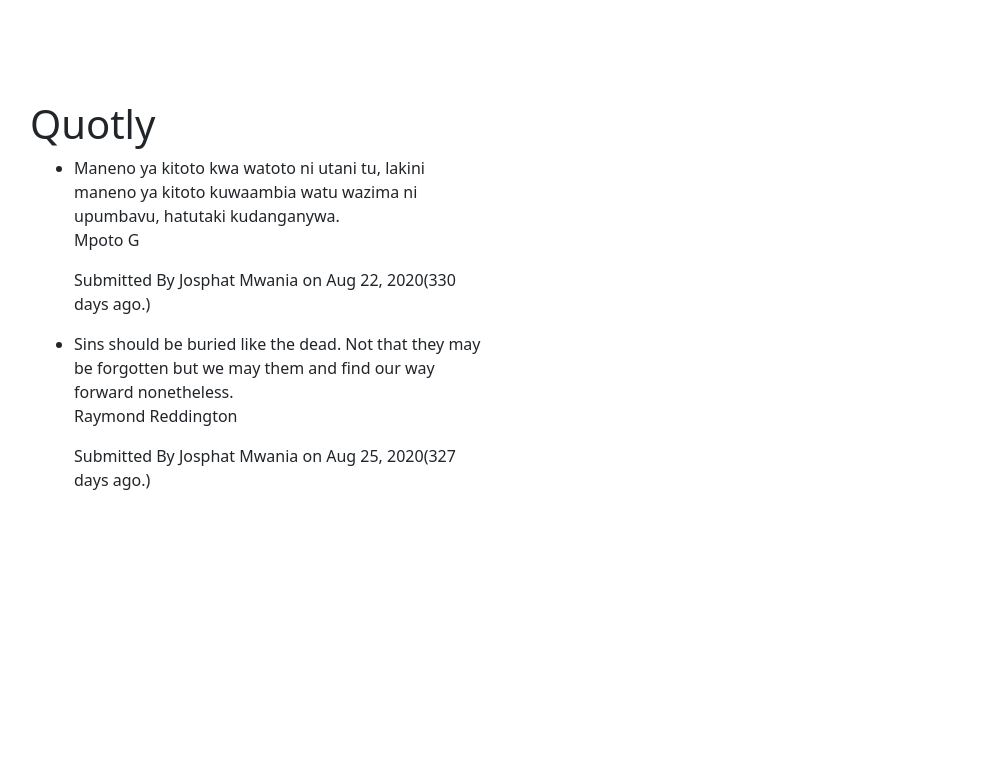
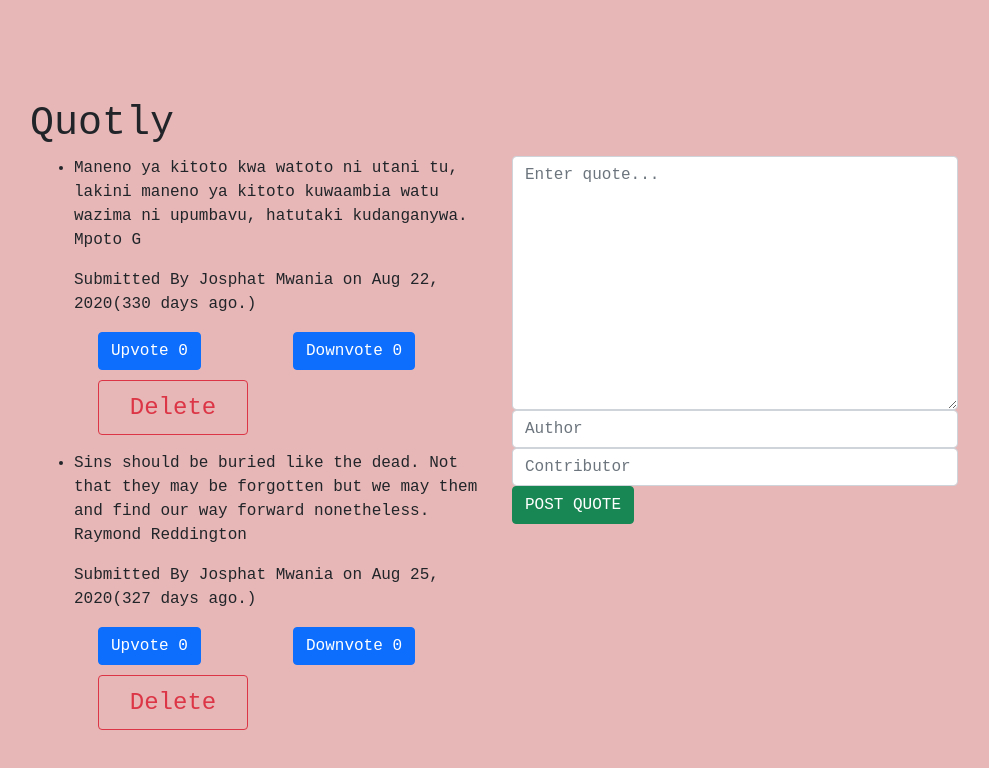
Before and after one commit to josphatmwania/Quotly, an Angular app: page / in a window 1280 px wide. Shown: the top 768 px of the page, without its empty margins (140-1129 px from the left). Built offline with nearby package versions, Linux system fonts and the light colour scheme.

Commit message:
Change style

```diff
--- a/src/app/app.module.ts
+++ b/src/app/app.module.ts
@@ -6,13 +6,15 @@ import { AppComponent } from './app.component';
 import { QuoteComponent } from './quote/quote.component';
 import { QuoteDetailsComponent } from './quote-details/quote-details.component';
 import { DaysCountPipe } from './days-count.pipe';
+import { QuoteFormComponent } from './quote-form/quote-form.component';
 
 @NgModule({
   declarations: [
     AppComponent,
     QuoteComponent,
     QuoteDetailsComponent,
-    DaysCountPipe
+    DaysCountPipe,
+    QuoteFormComponent
   ],
   imports: [
     BrowserModule,
--- a/src/app/quote-details/quote-details.component.html
+++ b/src/app/quote-details/quote-details.component.html
@@ -1,2 +1,13 @@
 <p> {{details.author}} </p>
 <p> Submitted By {{details.person}} on {{details.daysPassed |date }}({{details.daysPassed|daysCount}} days ago.)  </p>
+<div class="container-fluid">
+    <div class="row">
+        <div class="col-md-6">
+            <button class="btn btn-primary" (click)='upVote()'>Upvote {{upvote}} </button>
+        </div>
+        <div class="col-md-6">
+            <button class="btn btn-primary" (click)='downVote()'>Downvote {{downvote}}</button>
+        </div>
+    </div>
+    <button class="btn btn-outline-danger" style="margin-top: 10px; width: 150px; height: 55px; font-size: 24px;" (click)='toDelete(true)' >Delete</button>
+</div>
--- a/src/app/quote-details/quote-details.component.ts
+++ b/src/app/quote-details/quote-details.component.ts
@@ -1,6 +1,7 @@
-import { Component, OnInit, Input } from '@angular/core';
+import { Component, OnInit, Input, Output, EventEmitter } from '@angular/core';
 
 import { Quotes } from '../quotes';
+
 
 @Component({
   selector: 'app-quote-details',
@@ -10,9 +11,31 @@ import { Quotes } from '../quotes';
 export class QuoteDetailsComponent implements OnInit {
 
   @Input() details:Quotes;
+  @Output() isToDelete=new EventEmitter<boolean>();
+
   constructor() { }
+
+  upvote=0;
+  downvote=0;
+
+  upVote(){
+    return this.upvote++;
+
+  }
+
+  downVote(){
+    return this.downvote++;
+  }
 
   ngOnInit(): void {
   }
 
+
+  toDelete(isTrue:boolean){
+    this.isToDelete.emit(isTrue);
+
+  }
+
+
+
 }
--- /dev/null
+++ b/src/app/quote-form/quote-form.component.html
@@ -0,0 +1,12 @@
+<form>
+    <div class="form-group">
+        <textarea name="quote" id="quote" cols="30" rows="10" class="form-control" placeholder="Enter quote..."></textarea>
+    </div>
+    <div class="form-group">
+        <input type="text" class="form-control" id="author" placeholder="Author">
+    </div>
+    <div class="form-group">
+        <input type="text" class="form-control" id="contributor" placeholder="Contributor">
+    </div>
+    <button class="btn btn-success">POST QUOTE</button>
+</form>
--- /dev/null
+++ b/src/app/quote-form/quote-form.component.ts
@@ -0,0 +1,16 @@
+import { Component, OnInit } from '@angular/core';
+
+
+@Component({
+  selector: 'app-quote-form',
+  templateUrl: './quote-form.component.html',
+  styleUrls: ['./quote-form.component.css']
+})
+export class QuoteFormComponent implements OnInit {
+
+  constructor() { }
+
+  ngOnInit(): void {
+  }
+
+}
--- a/src/app/quote/quote.component.html
+++ b/src/app/quote/quote.component.html
@@ -1,13 +1,16 @@
 <div class="container-fluid">
     <div class="row">
         <div class="col-md-6">
-            <ul *ngFor='let quote of quotes'>
+            <ul *ngFor='let quote of quotes; let i=index'>
                 <div>
                     <li>{{quote.quote}}</li>
-                    <app-quote-details [details]='quote'></app-quote-details>
+                    <app-quote-details [details]='quote'(isToDelete)='deleteQuote($event, i)'></app-quote-details>
                 </div>
             </ul>
 
         </div>
+        <div class="col-md-6">
+            <app-quote-form></app-quote-form>
+        </div>
     </div>
 </div>
--- a/src/app/quote/quote.component.ts
+++ b/src/app/quote/quote.component.ts
@@ -15,6 +15,15 @@ export class QuoteComponent implements OnInit {
     new Quotes('Sins should be buried like the dead. Not that they may be forgotten but we may them and find our way forward nonetheless.','Raymond Reddington', 'Josphat Mwania', new Date(2020,7,25 )),
 
   ]
+
+  deleteQuote(event:boolean, index:number){
+    let isTrue = confirm('Are you sure you want to delete this Quote?')
+
+    if (isTrue) {
+      this.quotes.splice(index, 1)
+    }
+  }
+
   constructor() { }
 
   ngOnInit(): void {
--- a/src/styles.css
+++ b/src/styles.css
@@ -10,5 +10,7 @@ body{
     padding-left: 170px;
     padding-right: 170px;
     padding-top: 100px;
+    background-color: rgb(231, 183, 183);
+    font-family: 'Courier New', Courier, monospace;
 
 }
```
Also changed, not shown: src/app/quote-form/quote-form.component.css (added), 1 other file (tests, documents, lock files or other folders).
